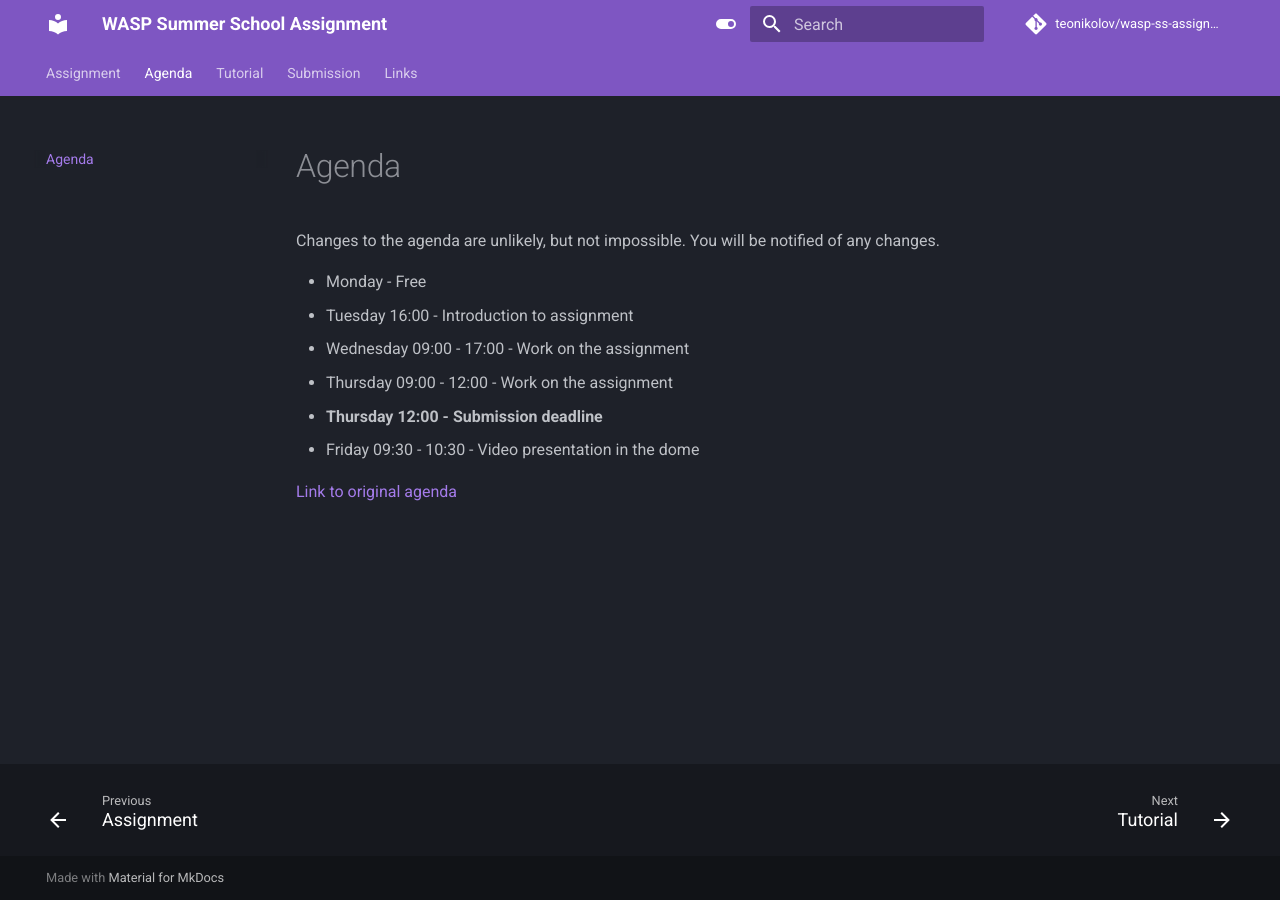
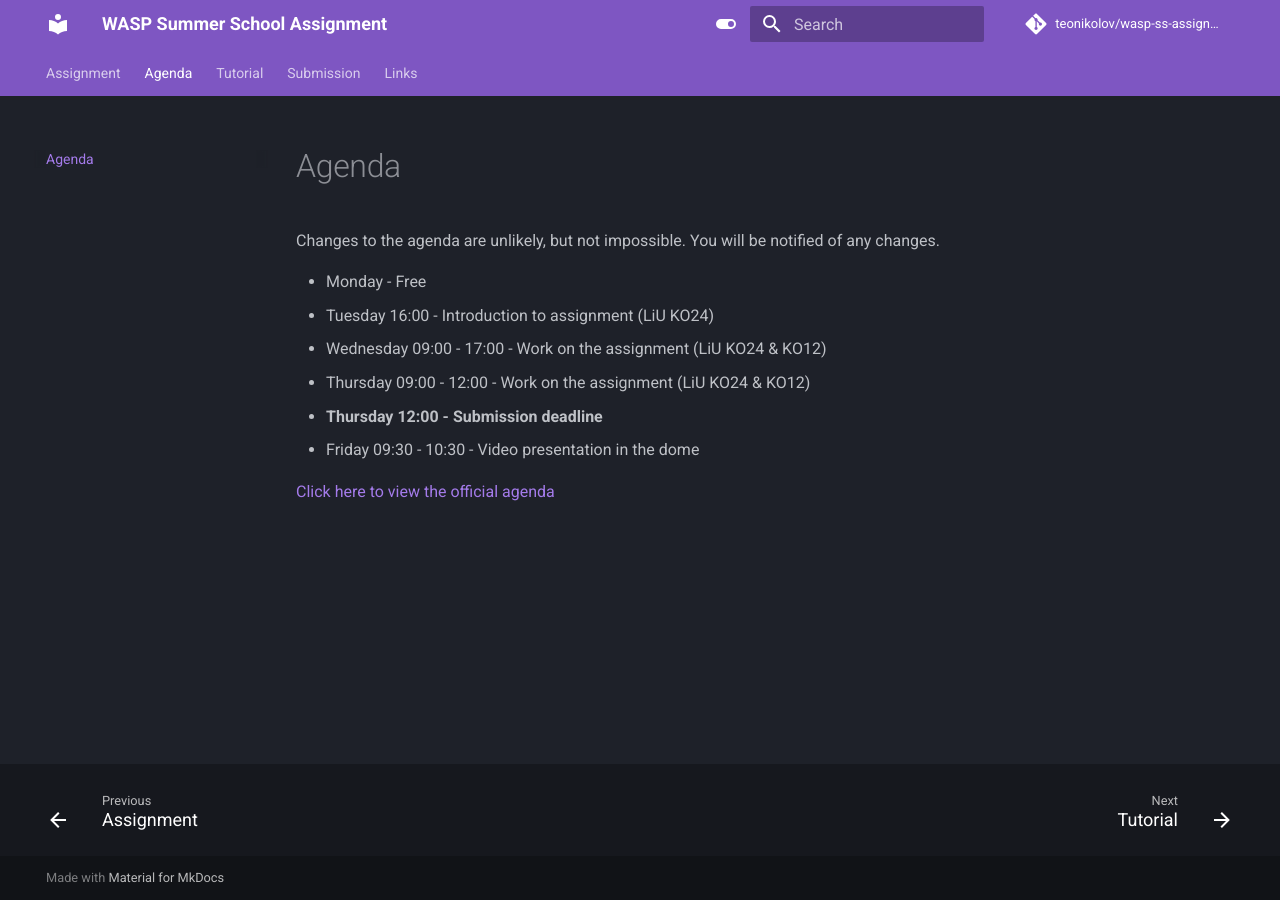
Before and after one commit to TeoNikolov/wasp-ss-assignment, an MkDocs documentation site: the page built from docs/agenda.md, in a window 1280 px wide. Built offline with MkDocs 1.6.1 and Material for MkDocs 9.7.7, drawn with Linux system fonts in a browser that asks for light colours; comment, search, counter and statistics services are not loaded.

Commit message:
Update agenda.md

```diff
--- a/docs/agenda.md
+++ b/docs/agenda.md
@@ -3,10 +3,10 @@
 Changes to the agenda are unlikely, but not impossible. You will be notified of any changes.
 
 - Monday - Free
-- Tuesday 16:00 - Introduction to assignment
-- Wednesday 09:00 - 17:00 - Work on the assignment
-- Thursday 09:00 - 12:00 - Work on the assignment
+- Tuesday 16:00 - Introduction to assignment (LiU KO24)
+- Wednesday 09:00 - 17:00 - Work on the assignment (LiU KO24 & KO12)
+- Thursday 09:00 - 12:00 - Work on the assignment (LiU KO24 & KO12)
 - **Thursday 12:00 - Submission deadline**
 - Friday 09:30 - 10:30 - Video presentation in the dome
 
-[Link to original agenda](https://wasp-sweden.org/event/joint-summer-school-on-generative-ai-2024/)
+[Click here to view the official agenda](https://wasp-sweden.org/event/joint-summer-school-on-generative-ai-2024/)
```
